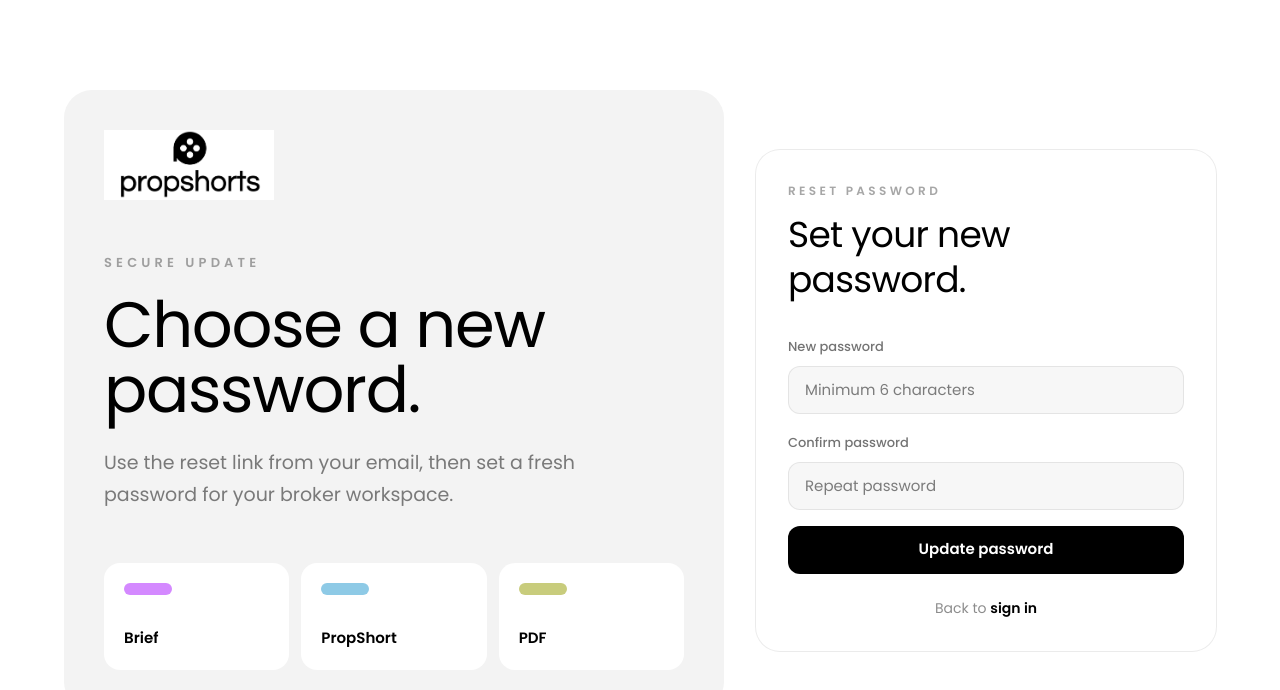
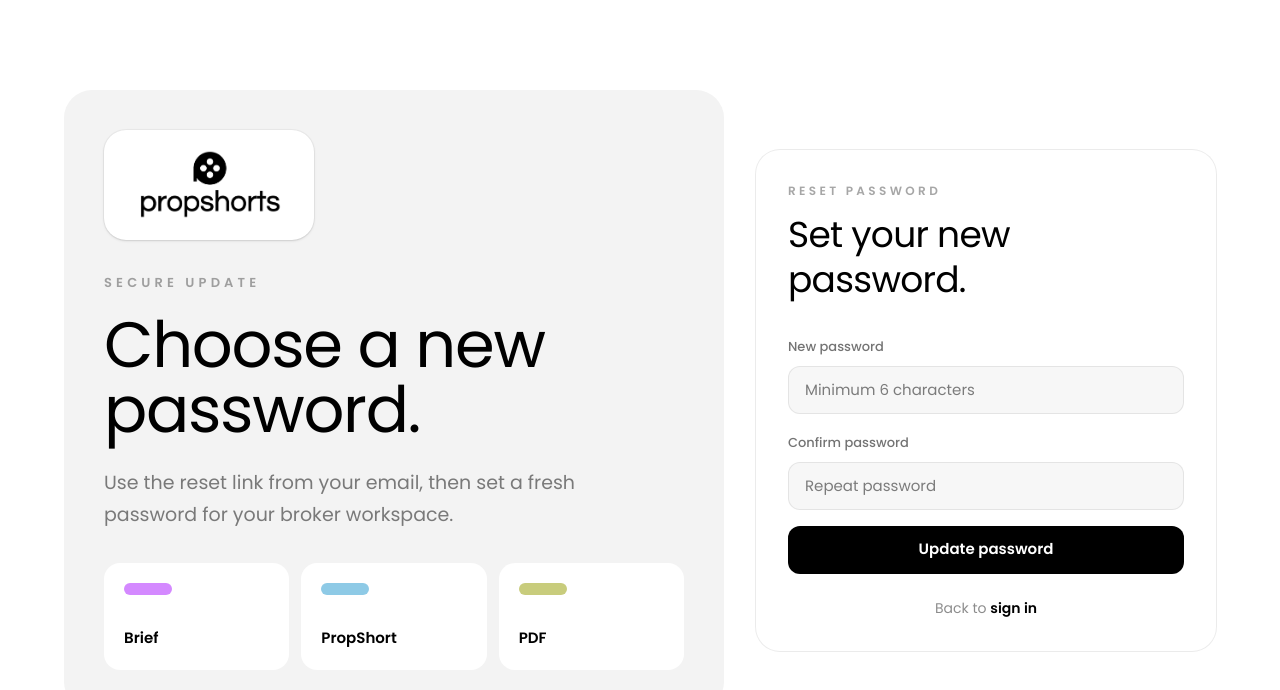
Before and after one commit to vinayakpareek-0/PropShorts_, a Next.js app: page /reset-password in a window 1280 px wide. Shown: the top 690 px of the page. Built offline with nearby package versions, Linux system fonts and the light colour scheme; no server answers.

Commit message:
Polish auth logo and document video rendering

```diff
--- a/src/components/layout/AuthLayout.tsx
+++ b/src/components/layout/AuthLayout.tsx
@@ -17,7 +17,9 @@
     <div className="min-h-screen bg-white px-4 py-6 text-black sm:px-6 lg:px-8">
       <div className="mx-auto grid min-h-[calc(100vh-48px)] w-full max-w-6xl items-center gap-8 lg:grid-cols-[1fr_460px]">
         <section className="hidden min-h-[620px] flex-col justify-between rounded-[28px] bg-[#f3f3f3] p-10 lg:flex">
-          <PropShortsLogo width={170} className="h-auto w-[170px]" />
+          <div className="inline-flex w-fit items-center rounded-[22px] bg-white p-5 shadow-sm ring-1 ring-black/[0.04]">
+            <PropShortsLogo width={170} className="h-auto w-[170px]" />
+          </div>
 
           <div>
             <p className="text-[13px] font-semibold uppercase tracking-[0.32em] text-black/35">
@@ -48,7 +50,9 @@
 
         <section className="mx-auto w-full max-w-[460px]">
           <div className="mb-8 flex justify-center lg:hidden">
-            <PropShortsLogo width={150} className="h-auto w-[150px]" />
+            <div className="rounded-[20px] bg-white p-4 shadow-sm ring-1 ring-black/[0.04]">
+              <PropShortsLogo width={150} className="h-auto w-[150px]" />
+            </div>
           </div>
           {children}
         </section>
```
